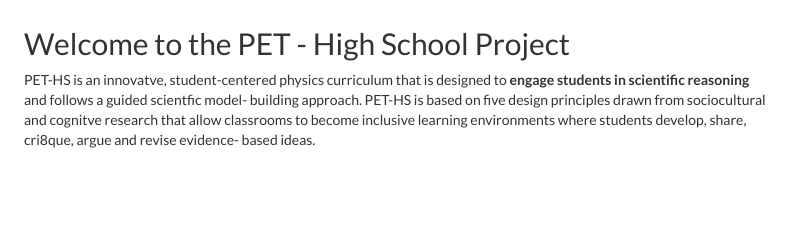
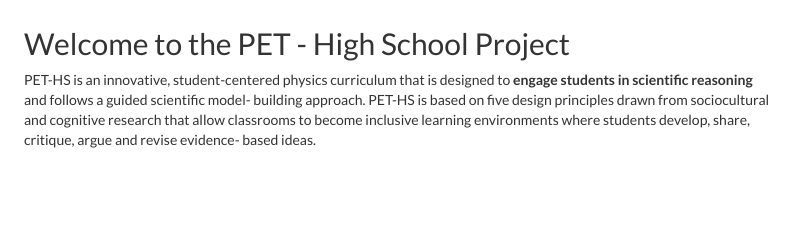
Before and after one commit to bradleystachurski/PETHighSchool, a website: page index.html in a window 1280 px wide. Shown: the part 454-694 px from the top of the page, 436-1243 px from the left. Drawn offline with nearby package versions, Linux system fonts and the light colour scheme.

Commit message:
quick typo changes

```diff
--- a/index.html
+++ b/index.html
@@ -255,8 +255,8 @@
             <div class="col-lg-8">
                 <div class="welcome-section">
                     <h2>Welcome to the PET - High School Project</h2>
-                    <p>PET-HS is an innovatve, student-centered physics curriculum that is designed
-                        to <strong>engage students in scientific reasoning</strong> and follows a guided scientfic model- building approach. PET-HS is based on five design principles drawn from sociocultural and cognitve research that allow classrooms to become inclusive learning environments where students develop, share, cri8que, argue and revise evidence- based ideas.</p>
+                    <p>PET-HS is an innovative, student-centered physics curriculum that is designed
+                        to <strong>engage students in scientific reasoning</strong> and follows a guided scientific model- building approach. PET-HS is based on five design principles drawn from sociocultural and cognitive research that allow classrooms to become inclusive learning environments where students develop, share, critique, argue and revise evidence- based ideas.</p>
                 </div>
             </div>
         </div>
```
